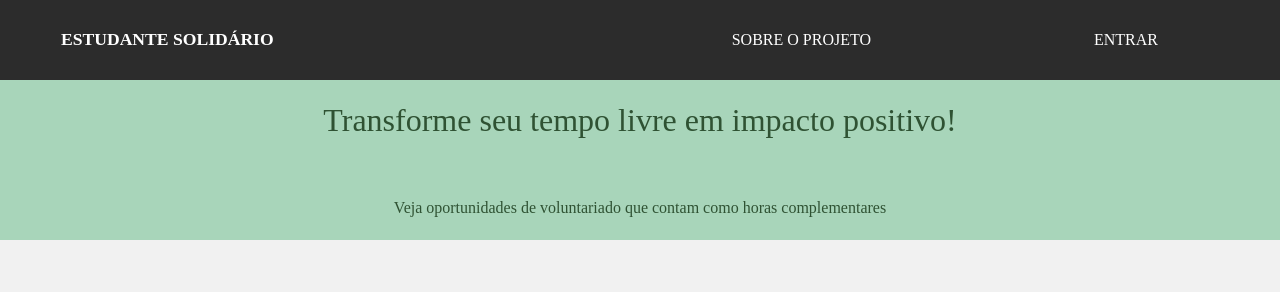
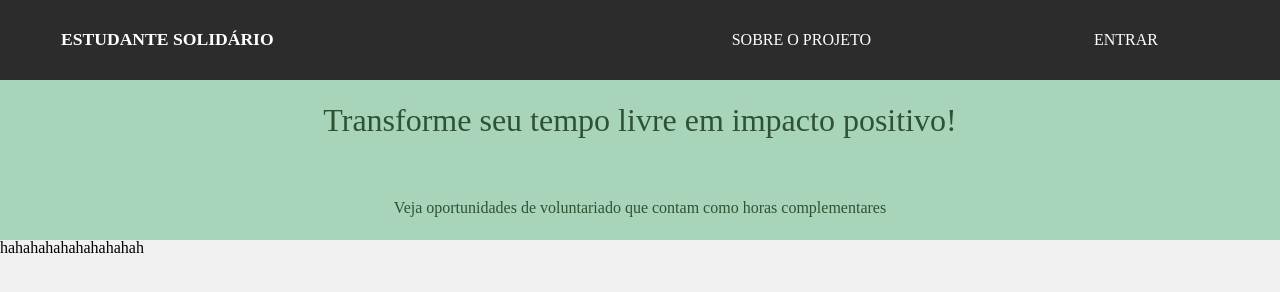
Before and after one commit to alifoo/EstudanteSolidario, a website with bundled scripts: page public/index.html in a window 1280 px wide. Built offline with nearby package versions, Linux system fonts and the light colour scheme; files whose address does not match are found by name.

Commit message:
test, vou apagar depois

```diff
--- a/public/index.html
+++ b/public/index.html
@@ -33,7 +33,7 @@
 
        </div>
     </main>
-
+hahahahahahahahahah
     <footer>
 
     </footer>
```
